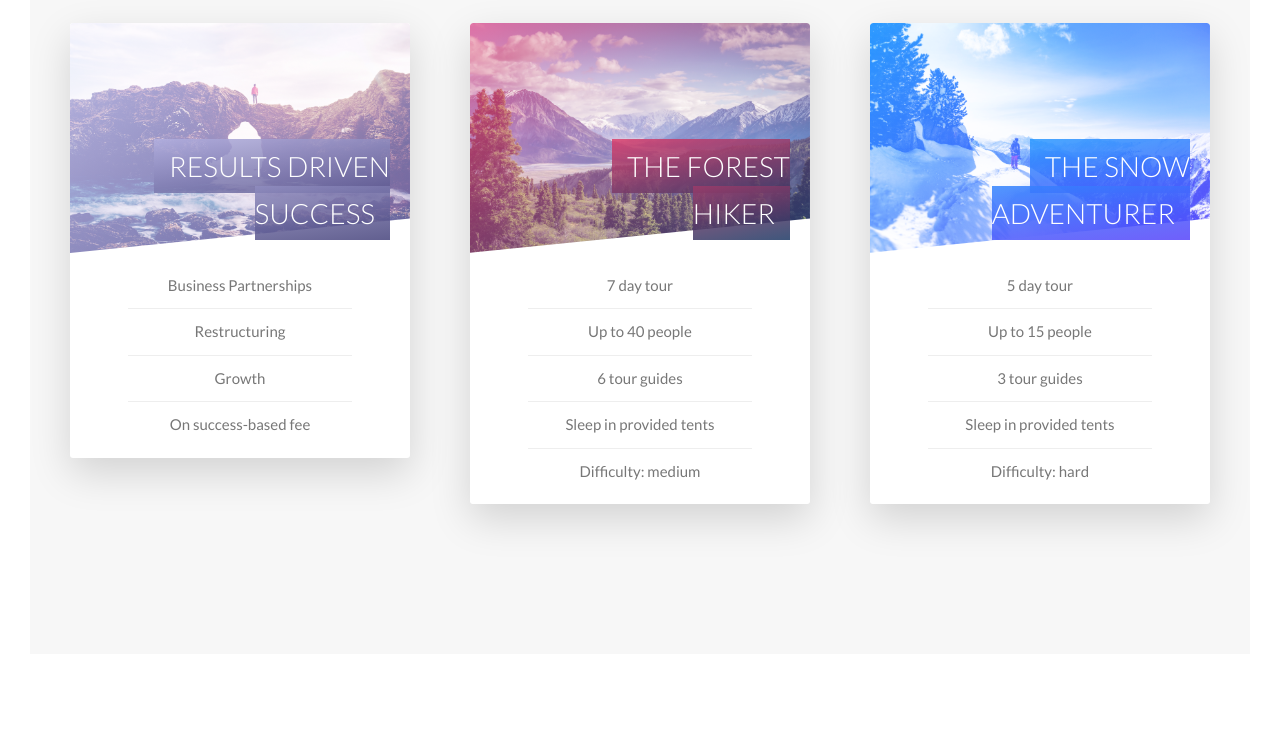
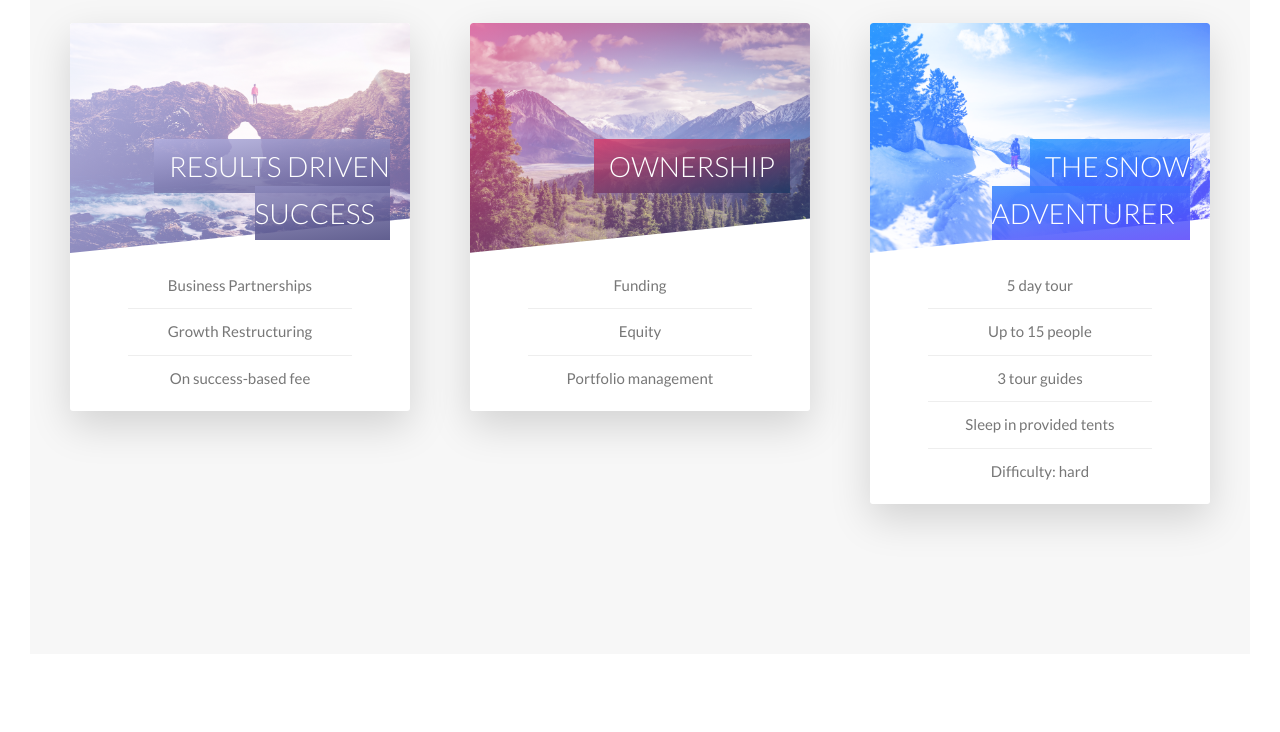
Before and after one commit to mostmojo/exerte, a website: page index.html in a window 1280 px wide. Shown: the part 1640-2372 px from the top of the page. Drawn offline with Linux system fonts and the light colour scheme.

Commit message:
Add content to who we are

```diff
--- a/index.html
+++ b/index.html
@@ -206,8 +206,7 @@
                 <div class="card__details">
                   <ul>
                     <li>Business Partnerships</li>
-                    <li>Restructuring</li>
-                    <li>Growth</li>
+                    <li>Growth Restructuring</li>
                     <li>On success-based fee</li>
                   </ul>
                 </div>
@@ -233,16 +232,14 @@
 
                 <h4 class="card__heading">
                   <span class="card__heading-span card__heading-span--2"
-                    >The Forest Hiker</span
+                    >Ownership</span
                   >
                 </h4>
                 <div class="card__details">
                   <ul>
-                    <li>7 day tour</li>
-                    <li>Up to 40 people</li>
-                    <li>6 tour guides</li>
-                    <li>Sleep in provided tents</li>
-                    <li>Difficulty: medium</li>
+                    <li>Funding</li>
+                    <li>Equity</li>
+                    <li>Portfolio management</li>
                   </ul>
                 </div>
               </div>
```
